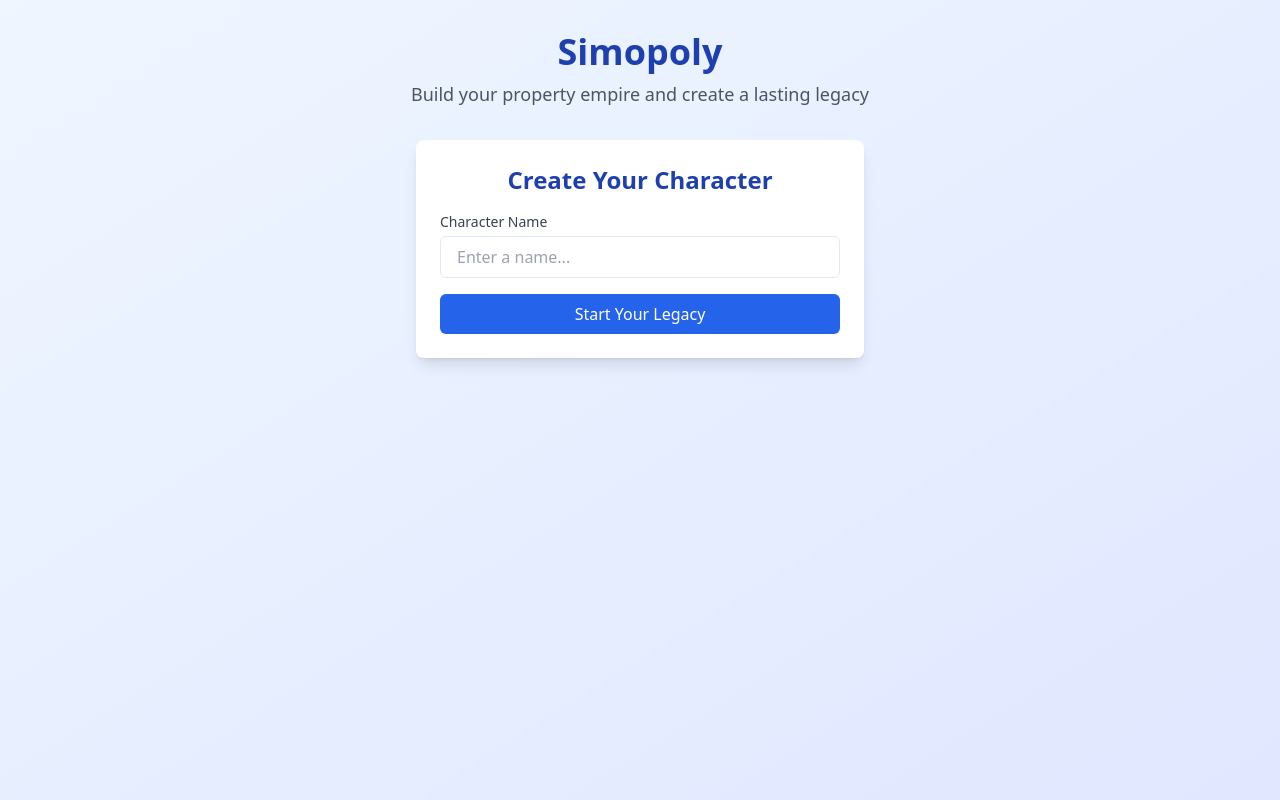
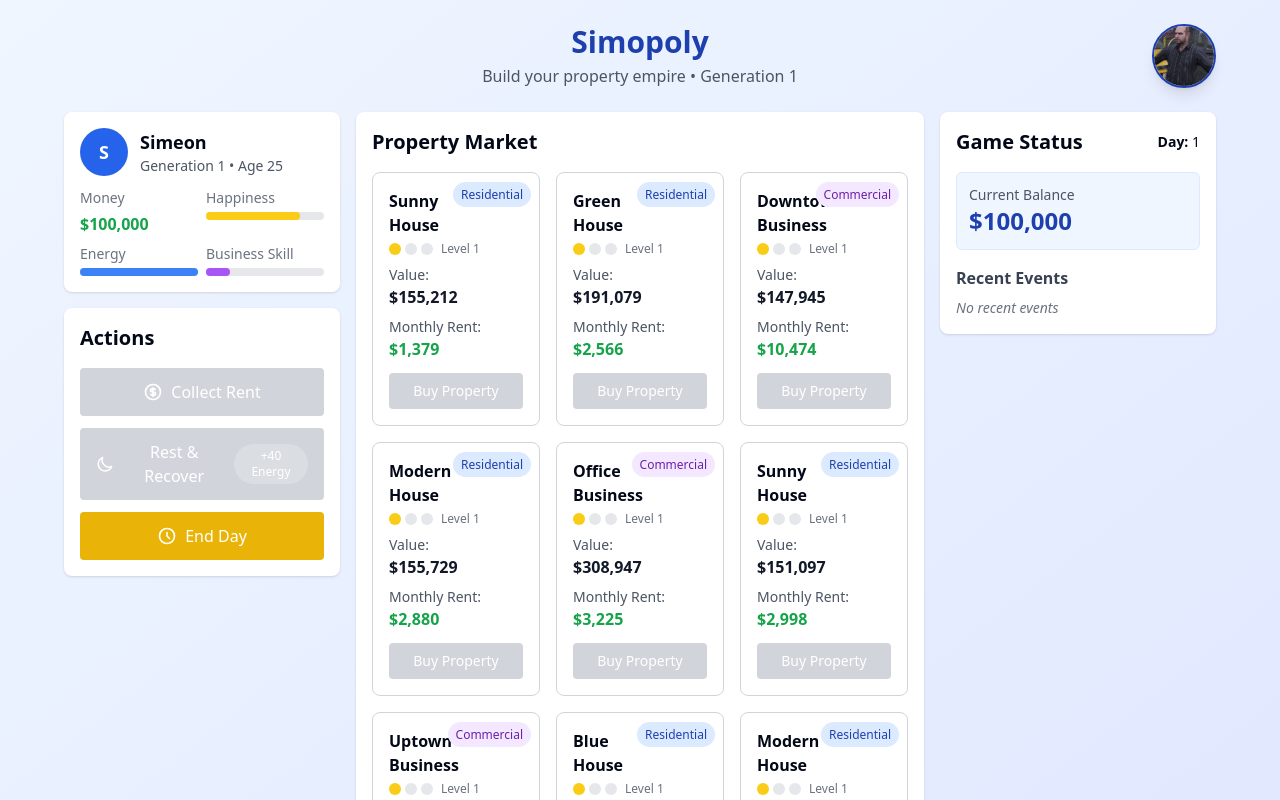
Before and after one commit to GabScalon/sim-legacy-tycoon, a React (Vite) app: page / in a window 1280 px wide. Shown: the top 800 px of the page. Built offline with nearby package versions, Linux system fonts and the light colour scheme.

Commit message:
Fix: Default to Simeon and add image
- Removed the character creation screen.
- The main character is now always "Simeon".
- Added an image to the top right of the main menu.

```diff
--- a/src/components/Character.tsx
+++ b/src/components/Character.tsx
@@ -1,5 +1,4 @@
 
-import { useState, useEffect } from "react";
 import { Character as CharacterType } from "../types/game";
 
 interface CharacterProps {
@@ -7,55 +6,8 @@ interface CharacterProps {
   onCharacterCreated: (name: string) => void;
 }
 
-const Character = ({ character, onCharacterCreated }: CharacterProps) => {
-  const [name, setName] = useState("");
-  const [isCreating, setIsCreating] = useState(true);
-
-  useEffect(() => {
-    if (character?.name) {
-      setIsCreating(false);
-    }
-  }, [character]);
-
-  const handleSubmit = (e: React.FormEvent) => {
-    e.preventDefault();
-    if (name.trim()) {
-      onCharacterCreated(name);
-      setIsCreating(false);
-    }
-  };
-
-  if (isCreating) {
-    return (
-      <div className="bg-white p-6 rounded-lg shadow-lg max-w-md mx-auto my-8">
-        <h2 className="text-2xl font-bold mb-4 text-center text-blue-800">Create Your Character</h2>
-        <form onSubmit={handleSubmit} className="space-y-4">
-          <div>
-            <label htmlFor="name" className="block text-sm font-medium text-gray-700 mb-1">
-              Character Name
-            </label>
-            <input
-              type="text"
-              id="name"
-              value={name}
-              onChange={(e) => setName(e.target.value)}
-              className="w-full px-4 py-2 border rounded-md focus:outline-none focus:ring-2 focus:ring-blue-500"
-              placeholder="Enter a name..."
-              required
-            />
-          </div>
-          <button
-            type="submit"
-            className="w-full bg-blue-600 text-white px-4 py-2 rounded-md hover:bg-blue-700 transition duration-200"
-          >
-            Start Your Legacy
-          </button>
-        </form>
-      </div>
-    );
-  }
-
-  // Display character stats
+const Character = ({ character }: CharacterProps) => {
+  // Display character stats directly
   return (
     <div className="bg-white rounded-lg shadow p-4 mb-4">
       <div className="flex items-center mb-3">
--- a/src/pages/Index.tsx
+++ b/src/pages/Index.tsx
@@ -1,5 +1,5 @@
 
-import { useState } from "react";
+import { useState, useEffect } from "react";
 import { useToast } from "@/components/ui/use-toast";
 import Character from "@/components/Character";
 import GameBoard from "@/components/GameBoard";
@@ -19,14 +19,15 @@ const Index = () => {
   const [gameState, setGameState] = useState<GameState | null>(null);
   const { toast } = useToast();
 
-  const handleCharacterCreated = (name: string) => {
-    const newGameState = initializeGame(name);
+  // Initialize game with Simeon automatically
+  useEffect(() => {
+    const newGameState = initializeGame("Simeon");
     setGameState(newGameState);
     toast({
       title: "Game Started",
-      description: `Welcome to Simopoly, ${name}! Build your property empire and create your legacy.`,
+      description: "Welcome to Simopoly, Simeon! Build your property empire and create your legacy.",
     });
-  };
+  }, [toast]);
 
   const handleBuyProperty = (propertyId: string) => {
     if (!gameState) return;
@@ -154,15 +155,11 @@ const Index = () => {
 
   if (!gameState) {
     return (
-      <div className="min-h-screen bg-gradient-to-br from-blue-50 to-indigo-100 py-8 px-4">
-        <div className="max-w-4xl mx-auto text-center mb-8">
-          <h1 className="text-4xl font-bold text-blue-800 mb-2">Simopoly</h1>
-          <p className="text-lg text-gray-600">Build your property empire and create a lasting legacy</p>
+      <div className="min-h-screen bg-gradient-to-br from-blue-50 to-indigo-100 flex items-center justify-center">
+        <div className="text-center">
+          <h1 className="text-4xl font-bold text-blue-800 mb-2">Loading Simopoly...</h1>
+          <p className="text-lg text-gray-600">Preparing your property empire</p>
         </div>
-        <Character
-          character={null as any}
-          onCharacterCreated={handleCharacterCreated}
-        />
       </div>
     );
   }
@@ -174,9 +171,18 @@ const Index = () => {
   return (
     <div className="min-h-screen bg-gradient-to-br from-blue-50 to-indigo-100 py-6 px-4">
       <div className="max-w-6xl mx-auto">
-        <div className="text-center mb-6">
+        <div className="text-center mb-6 relative">
           <h1 className="text-3xl font-bold text-blue-800 mb-1">Simopoly</h1>
           <p className="text-gray-600">Build your property empire • Generation {gameState.character.generation}</p>
+
+          {/* Simeon's image in the top right corner */}
+          <div className="absolute top-0 right-0">
+            <img
+              src="/lovable-uploads/3573e43c-7e90-4b43-8ccf-f535f3def654.png"
+              alt="Simeon"
+              className="w-16 h-16 rounded-full border-2 border-blue-800 shadow-lg object-cover"
+            />
+          </div>
         </div>
 
         <div className="grid grid-cols-1 lg:grid-cols-4 gap-4">
@@ -184,7 +190,7 @@ const Index = () => {
           <div className="lg:col-span-1 space-y-4">
             <Character
               character={gameState.character}
-              onCharacterCreated={handleCharacterCreated}
+              onCharacterCreated={() => {}}
             />
             <ActionPanel
               onCollectRent={handleCollectRent}
```
Also changed, not shown: public/lovable-uploads/3573e43c-7e90-4b43-8ccf-f535f3def654.png (added).
